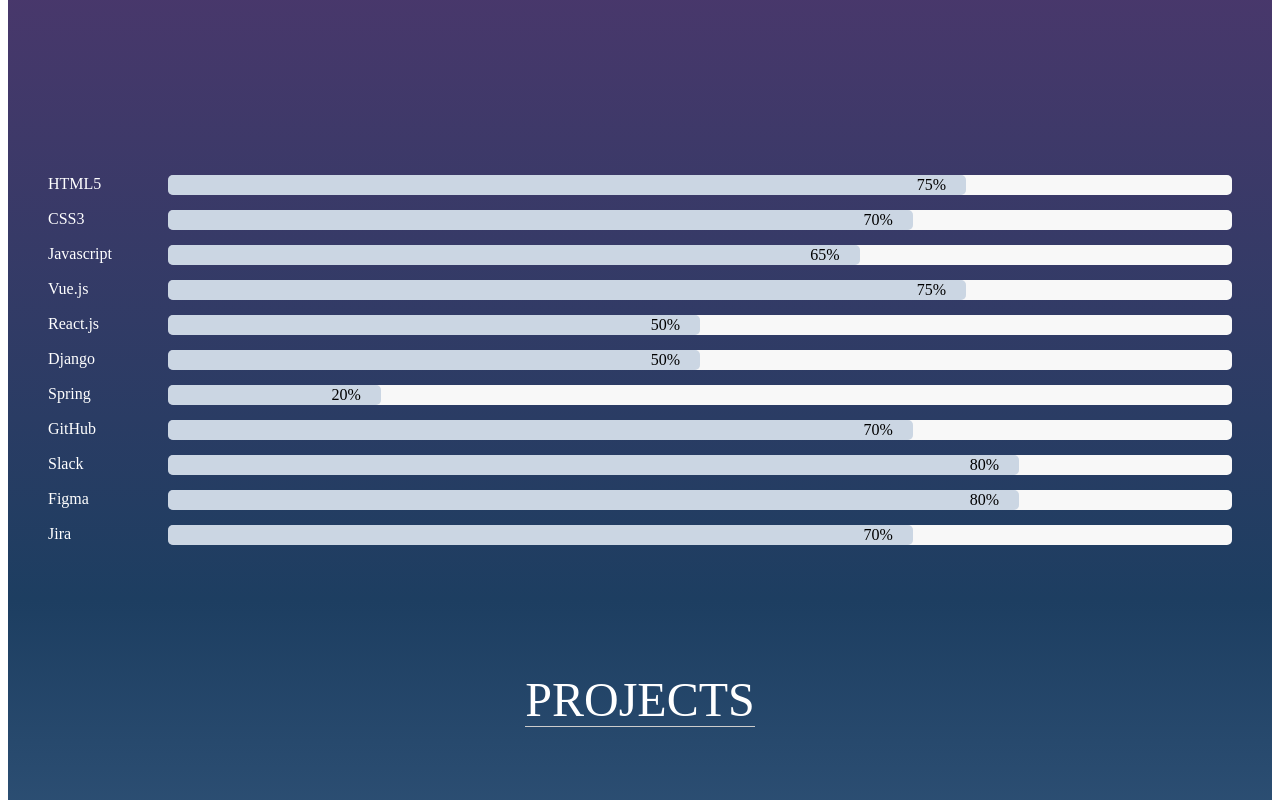
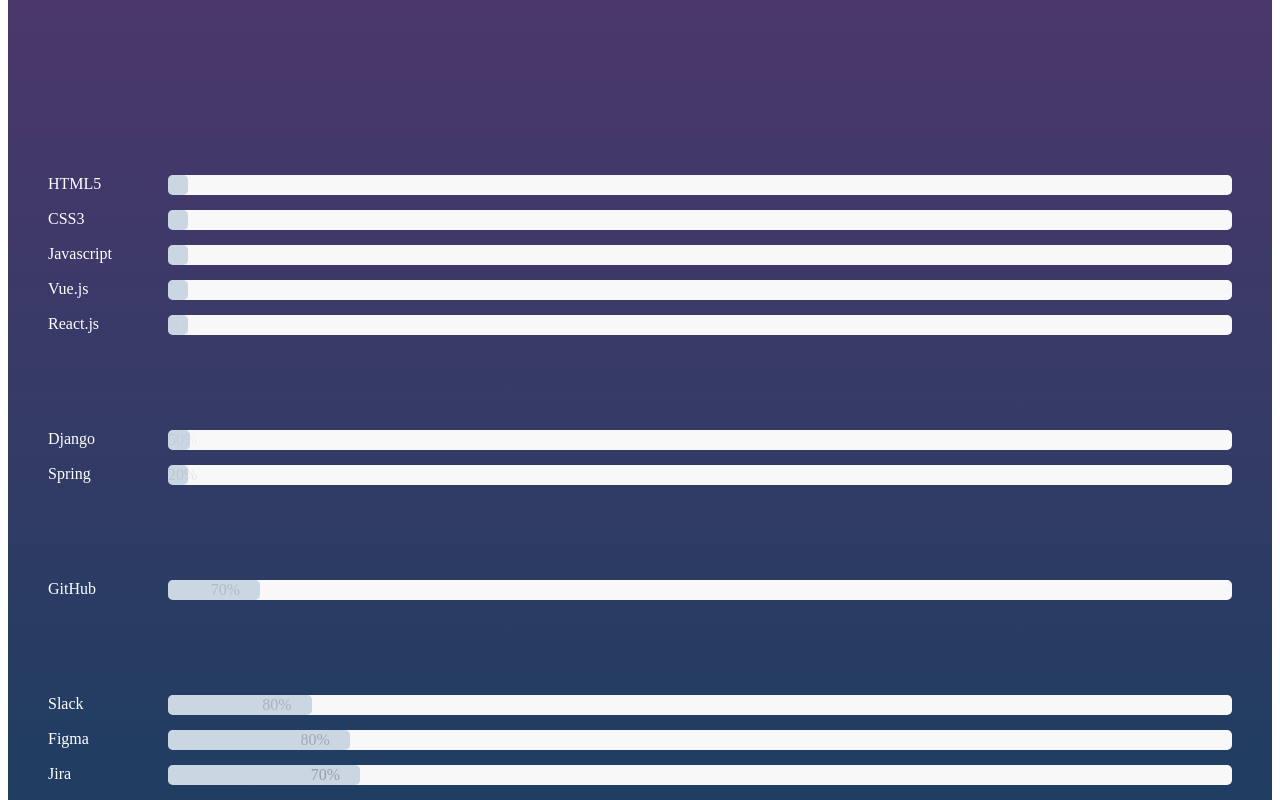
Before and after one commit to haryan248/hyun_joon_portfolio, a Vue app: page / in a window 1280 px wide. Shown: the part 1640-2440 px from the top of the page. Built offline with nearby package versions, Linux system fonts and the light colour scheme; a web font is replaced by a local one.

Commit message:
skill 애니메이션 추가

```diff
--- a/src/components/Skill/skill.css
+++ b/src/components/Skill/skill.css
@@ -60,35 +60,75 @@
     border-radius: 5px;
     padding-right: 20px;
     box-sizing: border-box;
+    width: 0%;
     color: black;
+}
+.percent_opacity_zero {
+    opacity: 0;
 }
 .percent_animation-80 {
     width: 80%;
-    animation: status-graph-80 1.5s 1;
+    opacity: 1;
+    animation: status-graph-80 1;
 }
 .percent_animation-75 {
     width: 75%;
-    animation: status-graph-75 1.5s 1;
+    opacity: 1;
+    animation: status-graph-75 1;
 }
 .percent_animation-70 {
     width: 70%;
-    animation: status-graph-70 1.5s 1;
+    opacity: 1;
+    animation: status-graph-70 1;
 }
 .percent_animation-65 {
     width: 65%;
-    animation: status-graph-65 1.5s 1;
+    opacity: 1;
+    animation: status-graph-65 1;
 }
 .percent_animation-60 {
     width: 60%;
-    animation: status-graph-60 1.5s 1;
+    opacity: 1;
+    animation: status-graph-60 1;
 }
 .percent_animation-50 {
     width: 50%;
-    animation: status-graph-50 1.5s 1;
+    opacity: 1;
+    animation: status-graph-50 1;
 }
 .percent_animation-20 {
     width: 20%;
-    animation: status-graph-20 1.5s 1;
+    opacity: 1;
+    animation: status-graph-20 1;
+}
+
+.percent_animation-80-out {
+    color: rgb(255, 255, 255, 0);
+    animation: status-graph-80-out 1;
+}
+.percent_animation-75-out {
+    color: rgb(255, 255, 255, 0);
+    animation: status-graph-75-out 1;
+}
+.percent_animation-70-out {
+    color: rgb(255, 255, 255, 0);
+    animation: status-graph-70-out 1;
+}
+.percent_animation-65-out {
+    color: rgb(255, 255, 255, 0);
+    animation: status-graph-65-out 1;
+}
+.percent_animation-60-out {
+    color: rgb(255, 255, 255, 0);
+    animation: status-graph-60-out 1;
+}
+.percent_animation-50-out {
+    color: rgb(255, 255, 255, 0);
+    animation: status-graph-50-out 1;
+}
+.percent_animation-20-out {
+    color: rgb(255, 255, 255, 0);
+    animation: status-graph-20-out 1;
 }
 @keyframes status-graph-80 {
     0% {
@@ -97,7 +137,7 @@
     }
     100% {
         width: 80%;
-        color: rgb(255, 255, 255, 1);
+        color: rgb(0, 0, 0);
     }
 }
 @keyframes status-graph-75 {
@@ -107,7 +147,7 @@
     }
     100% {
         width: 75%;
-        color: rgb(255, 255, 255, 1);
+        color: rgb(0, 0, 0);
     }
 }
 @keyframes status-graph-70 {
@@ -117,7 +157,7 @@
     }
     100% {
         width: 70%;
-        color: rgb(255, 255, 255, 1);
+        color: rgb(0, 0, 0);
     }
 }
 @keyframes status-graph-65 {
@@ -127,7 +167,7 @@
     }
     100% {
         width: 65%;
-        color: rgb(255, 255, 255, 1);
+        color: rgb(0, 0, 0);
     }
 }
 @keyframes status-graph-60 {
@@ -137,7 +177,7 @@
     }
     100% {
         width: 60%;
-        color: rgb(255, 255, 255, 1);
+        color: rgb(0, 0, 0);
     }
 }
 @keyframes status-graph-50 {
@@ -147,7 +187,7 @@
     }
     100% {
         width: 50%;
-        color: rgb(255, 255, 255, 1);
+        color: rgb(0, 0, 0);
     }
 }
 @keyframes status-graph-20 {
@@ -157,6 +197,77 @@
     }
     100% {
         width: 20%;
-        color: rgb(255, 255, 255, 1);
+        color: rgb(0, 0, 0);
     }
 }
+
+@keyframes status-graph-80-out {
+    0% {
+        width: 80%;
+        color: rgb(0, 0, 0);
+    }
+    100% {
+        width: 0;
+        color: rgb(255, 255, 255, 0);
+    }
+}
+@keyframes status-graph-75-out {
+    0% {
+        width: 75%;
+        color: rgb(0, 0, 0);
+    }
+    100% {
+        width: 0;
+        color: rgb(255, 255, 255, 0);
+    }
+}
+@keyframes status-graph-70-out {
+    0% {
+        width: 70%;
+        color: rgb(0, 0, 0);
+    }
+    100% {
+        width: 0;
+        color: rgb(255, 255, 255, 0);
+    }
+}
+@keyframes status-graph-65-out {
+    0% {
+        width: 65%;
+        color: rgb(0, 0, 0);
+    }
+    100% {
+        width: 0;
+        color: rgb(255, 255, 255, 0);
+    }
+}
+@keyframes status-graph-60-out {
+    0% {
+        width: 60%;
+        color: rgb(0, 0, 0);
+    }
+    100% {
+        width: 0;
+        color: rgb(255, 255, 255, 0);
+    }
+}
+@keyframes status-graph-50-out {
+    0% {
+        width: 50%;
+        color: rgb(0, 0, 0);
+    }
+    100% {
+        width: 0;
+        color: rgb(255, 255, 255, 0);
+    }
+}
+@keyframes status-graph-20-out {
+    0% {
+        width: 20%;
+        color: rgb(0, 0, 0);
+    }
+    100% {
+        width: 0;
+        color: rgb(255, 255, 255, 0);
+    }
+}
--- a/src/components/Skill/skill.vue
+++ b/src/components/Skill/skill.vue
@@ -6,33 +6,11 @@
                     <span class="section_title">SKILLS</span>
                 </div>
             </div>
-            <!-- front-end -->
-            <div class="skill_container">
-                <div class="status_content" v-for="skill in skills.frontEnd" :key="skill.label">
-                    <div class="status_bar-title">{{ skill.label }}</div>
+            <div class="skill_container" :class="[{ 'stagger-item': checkHeight }, { 'stagger-item-out': !checkHeight }]" v-for="(skill, index) in skills" :key="index">
+                <div class="status_content" v-for="skill_item in skill" :key="skill_item.label">
+                    <div class="status_bar-title">{{ skill_item.label }}</div>
                     <div class="status_bar-item">
-                        <div class="status_bar-percent" :class="'percent_animation-' + skill.value">{{ skill.value }}%</div>
-                    </div>
-                </div>
-                <!-- back-end -->
-                <div class="status_content" v-for="skill in skills.backEnd" :key="skill.label">
-                    <div class="status_bar-title">{{ skill.label }}</div>
-                    <div class="status_bar-item">
-                        <div class="status_bar-percent" :class="'percent_animation-' + skill.value">{{ skill.value }}%</div>
-                    </div>
-                </div>
-                <!-- configuration management -->
-                <div class="status_content" v-for="skill in skills.configurationManagement" :key="skill.label">
-                    <div class="status_bar-title">{{ skill.label }}</div>
-                    <div class="status_bar-item">
-                        <div class="status_bar-percent" :class="'percent_animation-' + skill.value">{{ skill.value }}%</div>
-                    </div>
-                </div>
-                <!-- communication -->
-                <div class="status_content" v-for="skill in skills.communication" :key="skill.label">
-                    <div class="status_bar-title">{{ skill.label }}</div>
-                    <div class="status_bar-item">
-                        <div class="status_bar-percent" :class="'percent_animation-' + skill.value">{{ skill.value }}%</div>
+                        <div class="status_bar-percent" :class="getClass(skill_item.value)" :style="'animationDuration:' + durationList[skill_item.id] + 's'">{{ skill_item.value }}%</div>
                     </div>
                 </div>
             </div>
@@ -46,30 +24,48 @@
     data() {
         return {
             checkHeight: false,
+            durationList: [],
             skills: {
                 frontEnd: [
-                    { label: "HTML5", value: "75" },
-                    { label: "CSS3", value: "70" },
-                    { label: "Javascript", value: "65" },
-                    { label: "Vue.js", value: "75" },
-                    { label: "React.js", value: "50" },
+                    { id: 0, label: "HTML5", value: "75" },
+                    { id: 1, label: "CSS3", value: "70" },
+                    { id: 2, label: "Javascript", value: "65" },
+                    { id: 3, label: "Vue.js", value: "75" },
+                    { id: 4, label: "React.js", value: "50" },
                 ],
                 backEnd: [
-                    { label: "Django", value: "50" },
-                    { label: "Spring", value: "20" },
+                    { id: 5, label: "Django", value: "50" },
+                    { id: 6, label: "Spring", value: "20" },
                 ],
-                configurationManagement: [{ label: "GitHub", value: "70" }],
+                configurationManagement: [{ id: 7, label: "GitHub", value: "70" }],
                 communication: [
-                    { label: "Slack", value: "80" },
-                    { label: "Figma", value: "80" },
-                    { label: "Jira", value: "70" },
+                    { id: 8, label: "Slack", value: "80" },
+                    { id: 9, label: "Figma", value: "80" },
+                    { id: 10, label: "Jira", value: "70" },
                 ],
             },
         };
     },
+    mounted() {
+        this.setAnimationStyle();
+    },
+    methods: {
+        getClass(value) {
+            if (this.checkHeight) return ["percent_animation-" + value, "percent_opacity_zero"];
+            else return "percent_animation-" + value + "-out";
+        },
+        setAnimationStyle() {
+            let duration = 0.7;
+            for (let i = 0; i < this.skills.frontEnd.length + this.skills.backEnd.length + this.skills.configurationManagement.length + this.skills.communication.length; i++) {
+                duration += 0.5;
+                this.durationList.push(duration);
+            }
+        },
+    },
+
     watch: {
         scrollHeight() {
-            if (this.scrollHeight >= document.getElementsByClassName("section_skill")[0].offsetTop - 400) {
+            if (this.scrollHeight >= document.getElementsByClassName("skill_container")[0].offsetTop - 400) {
                 this.checkHeight = true;
             } else {
                 this.checkHeight = false;
```
